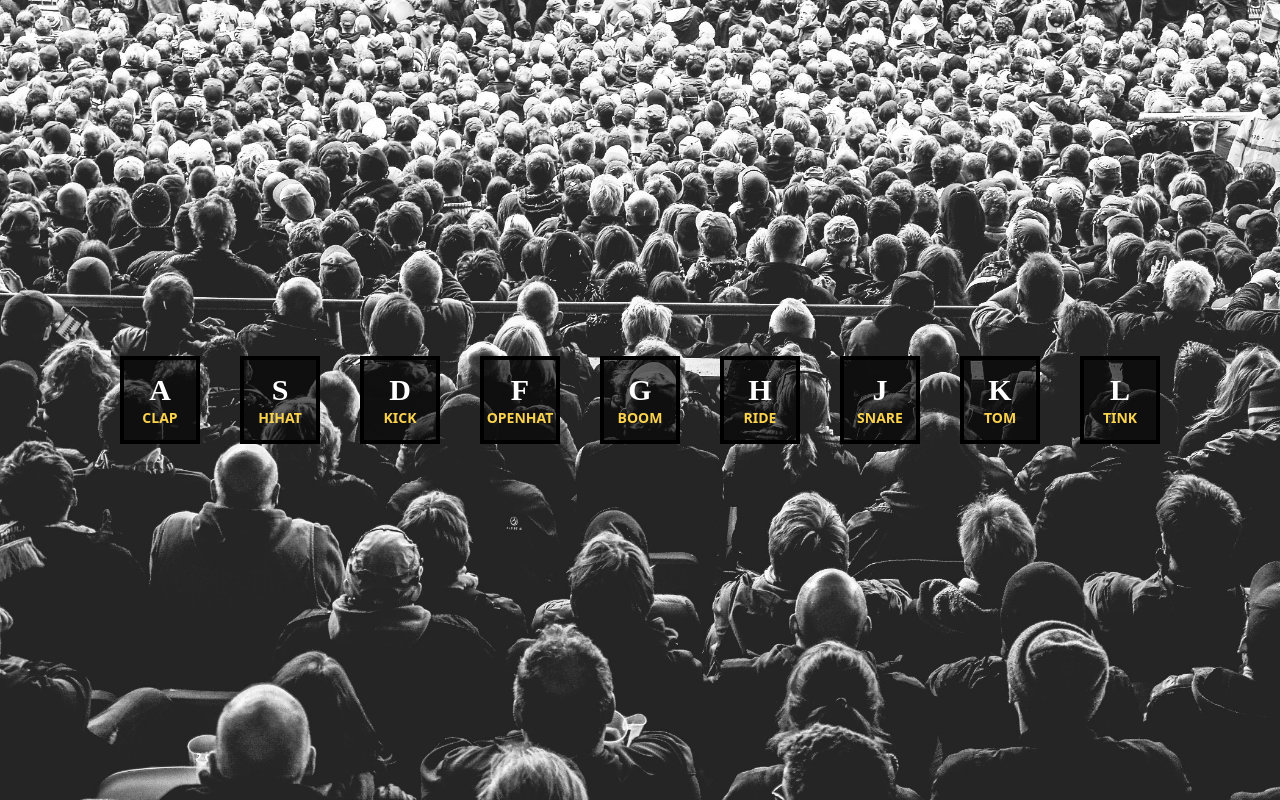
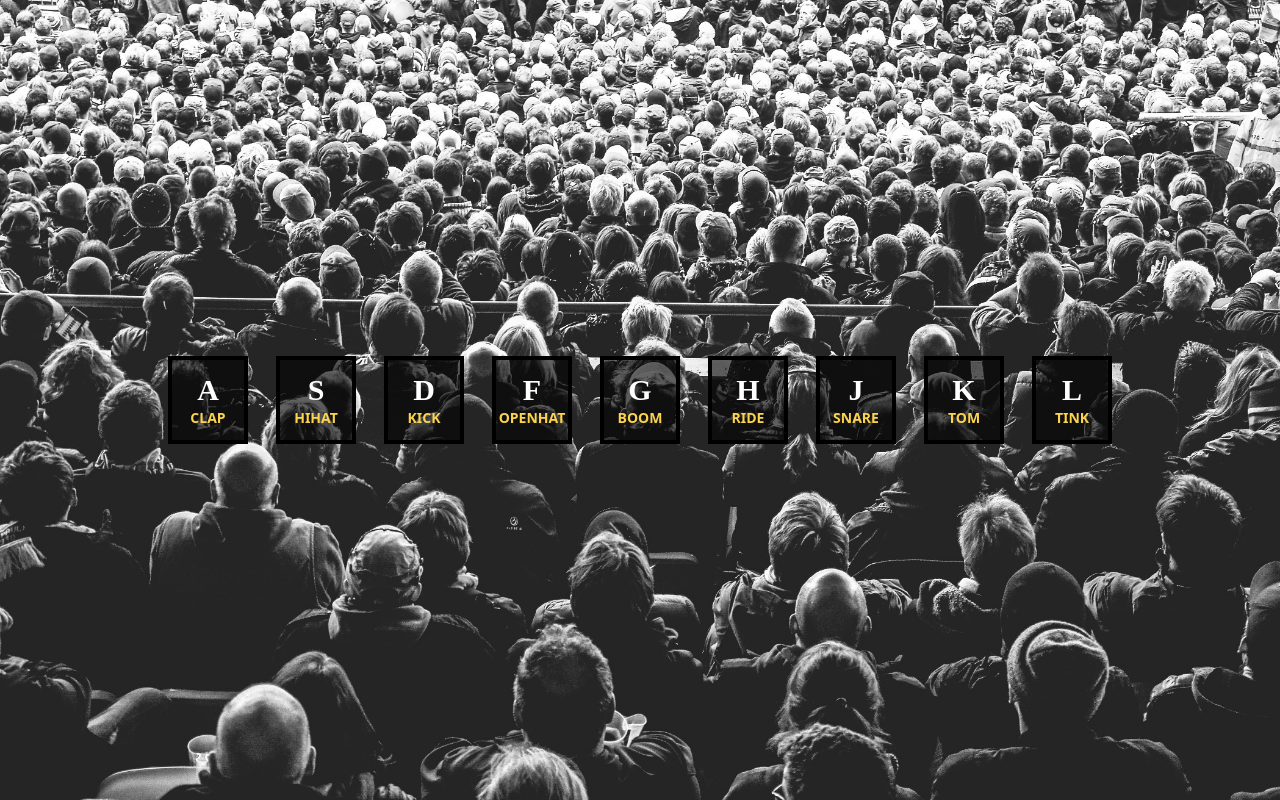
Before and after one commit to Nrupatungan/drum-kit-js, a website: page index.html in a window 1280 px wide. Drawn offline with Linux system fonts and the light colour scheme; a web font is replaced by a local one.

Commit message:
Changed orientation of sound cards

```diff
--- a/index.html
+++ b/index.html
@@ -14,7 +14,7 @@
     <script src="./app/js/script.js" defer></script>
 </head>
 <body class="bg-bg_people bg-cover bg-no-repeat min-h-screen grid place-items-center px-6">
-    <section class="keys flex gap-10 flex-wrap">
+    <section class="keys flex justify-evenly gap-7 flex-wrap">
         <div class="key bg-black bg-opacity-60 border-4 border-black w-[5rem] py-3 cursor-pointer active:scale-[1.1] active:border-amber-300 overflow-hidden flex flex-col justify-center items-center active:shadow-[5px_5px_50px_-10px_rgb(257,211,77)] transition-all duration-[0.07s]" data-key="65">
             <kbd class="text-3xl text-white font-bold font-shadow">A</kbd>
             <p class="uppercase text-amber-300 text-sm font-semibold">clap</p>
```
Also changed, not shown: dist/output.css.
